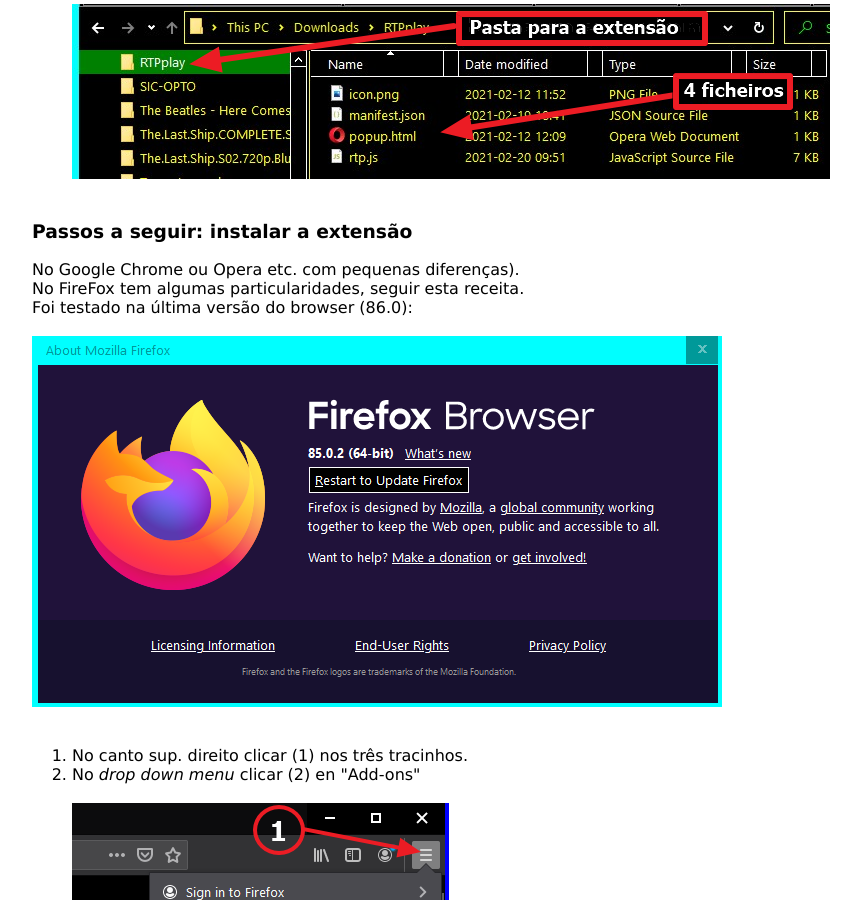
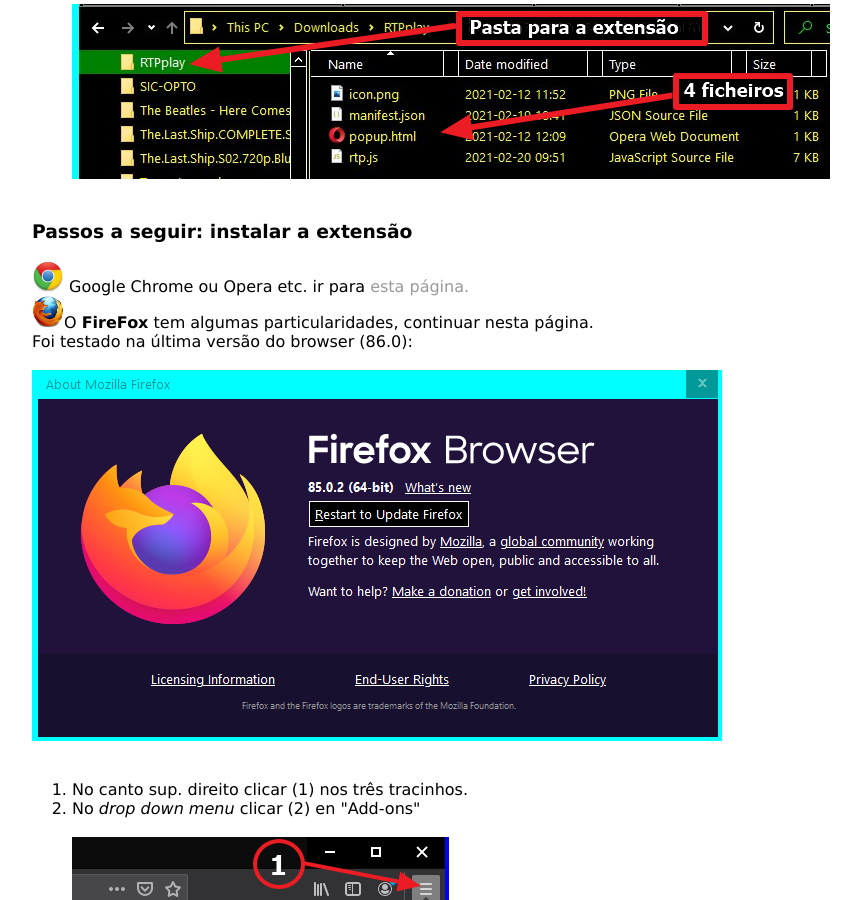
Before and after one commit to rtpplay/recursos.github.io, a Jekyll site: the page built from index_ff.html, in a window 1280 px wide and 900 px high, scrolled down 829 px. Shown: the whole window, without its empty margins (160-1021 px from the left). Built offline with Jekyll 4.4.1, drawn with Linux system fonts in a browser that asks for light colours.

Commit message:
Update index_ff.html

```diff
--- a/index_ff.html
+++ b/index_ff.html
@@ -59,8 +59,8 @@
 		</li>
 	</ul>
 		<h3>Passos a seguir: instalar a extensão</h3>
-	No Google Chrome ou Opera etc. com pequenas diferenças).<br>
-	No FireFox tem algumas particularidades, seguir esta receita.<br>
+	<img src="files/chrome-icon.png"> Google Chrome ou Opera etc. ir para <a href="index.html">esta página.</a><br>
+	<img src="files_ff/firefox-icon.png">O <b>FireFox</b> tem algumas particularidades, continuar nesta página.<br>
 	Foi testado na última versão do browser (86.0):<br><br>
 	<img src = "files_ff/2021-02-26-ff-browser.png"><br><br>
 
```
